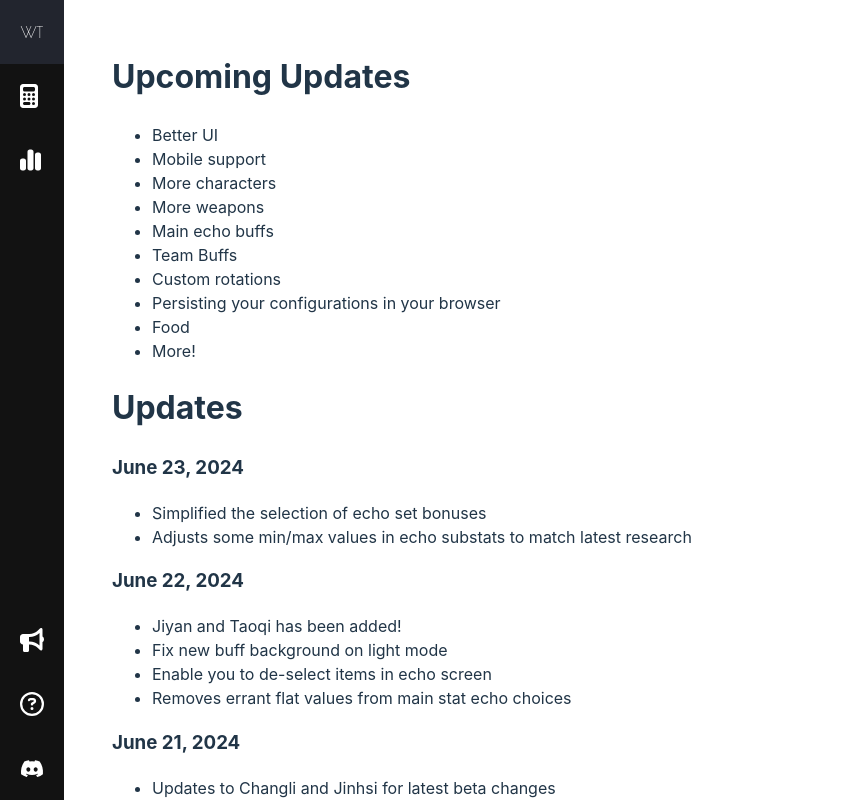
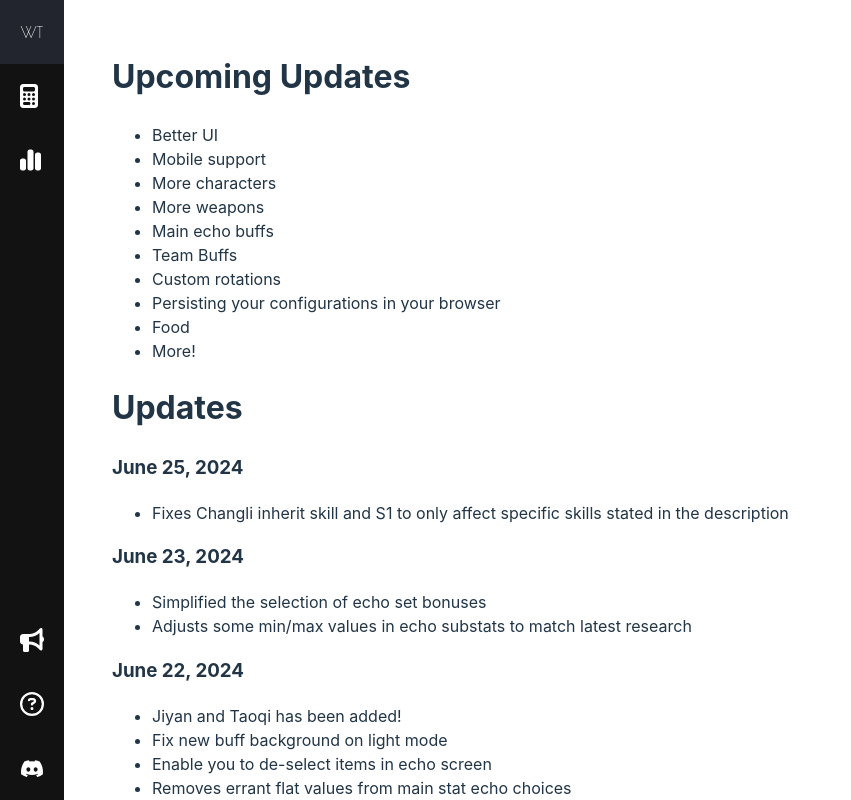
Before and after one commit to ryanbenson/wuthering-waves-optimizer, a Vue app: page /updates in a window 1280 px wide. Shown: the top 800 px of the page, without its empty margins (0-851 px from the left). Built offline with nearby package versions, Linux system fonts and the light colour scheme.

Commit message:
Update UpdatesView.vue updates

```diff
--- a/src/pages/UpdatesView.vue
+++ b/src/pages/UpdatesView.vue
@@ -14,6 +14,10 @@
       <li>More!</li>
     </ul>
     <h1>Updates</h1>
+    <h3>June 25, 2024</h3>
+    <ul>
+      <li>Fixes Changli inherit skill and S1 to only affect specific skills stated in the description</li>
+    </ul>
     <h3>June 23, 2024</h3>
     <ul>
       <li>Simplified the selection of echo set bonuses</li>
```
